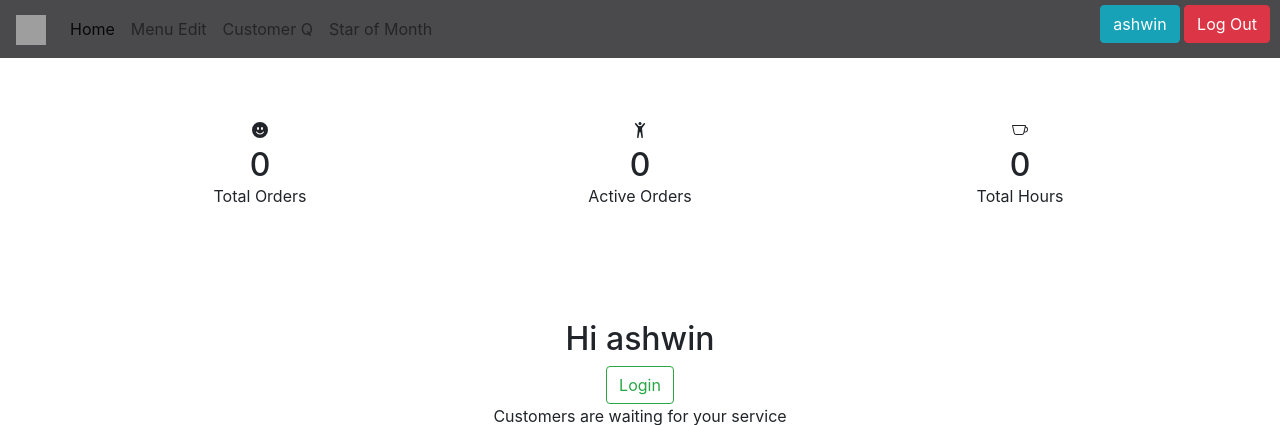
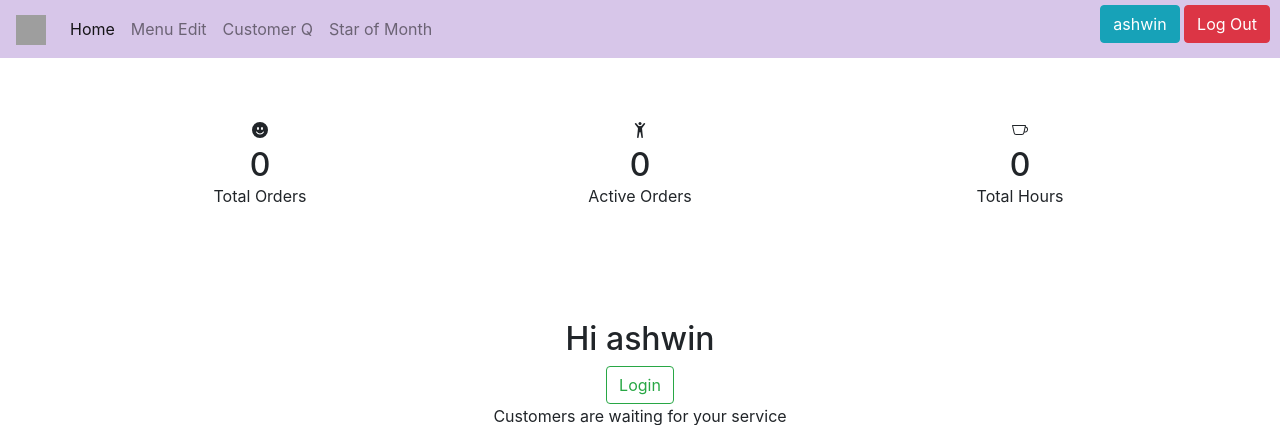
Before and after one commit to ashwinsabu/RestaurantManagement, a Django app: page /staff/ in a window 1280 px wide. Shown: the top 425 px of the page. Run offline with Django 4.2, Linux system fonts and the light colour scheme; a user stored in the database is signed in; data comes from the database, SQL or seed files in the repository; both versions use the stored data as it was after the commit; grey boxes are pictures that could not be loaded.

Commit message:
menu correction

```diff
--- a/cpp_proj/settings.py
+++ b/cpp_proj/settings.py
@@ -23,7 +23,7 @@ BASE_DIR = Path(__file__).resolve().parent.parent
 SECRET_KEY = 'django-insecure-7zj6p(1$$%e9&fd)(kwith4yy+3(pk+x$sq*8@s_7(zwu5d10y'
 
 # SECURITY WARNING: don't run with debug turned on in production!
-DEBUG = True
+DEBUG = False
 
 ALLOWED_HOSTS = ['x23196505CppProj.eba-fuaeduwk.eu-west-1.elasticbeanstalk.com','90dead8c40c944abb060a9f19f888045.vfs.cloud9.eu-west-1.amazonaws.com']
 
--- a/staff/templates/header.html
+++ b/staff/templates/header.html
@@ -2,7 +2,7 @@
 <header>
 
   <div>
-    <nav class="navbar navbar-expand-lg navbar-light " style="background-color: #4a494b;">
+    <nav class="navbar navbar-expand-lg navbar-light " style="background-color: #d7c6e9;">
       <a class="navbar-brand" href="#">
         <img src="https://img.freepik.com/free-psd/restaurant-vintage-badge-template-psd-set-remixed-from-public-domain-artworks_53876-141767.jpg?t=st=1710765627~exp=1710769227~hmac=20e934bf5d517da40e73f66cf7f73a05369a299458b38d576c82aea1f31876ba&w=740" width="30" height="30" alt="">
       </a>
```
Also changed, not shown: db.sqlite3.
